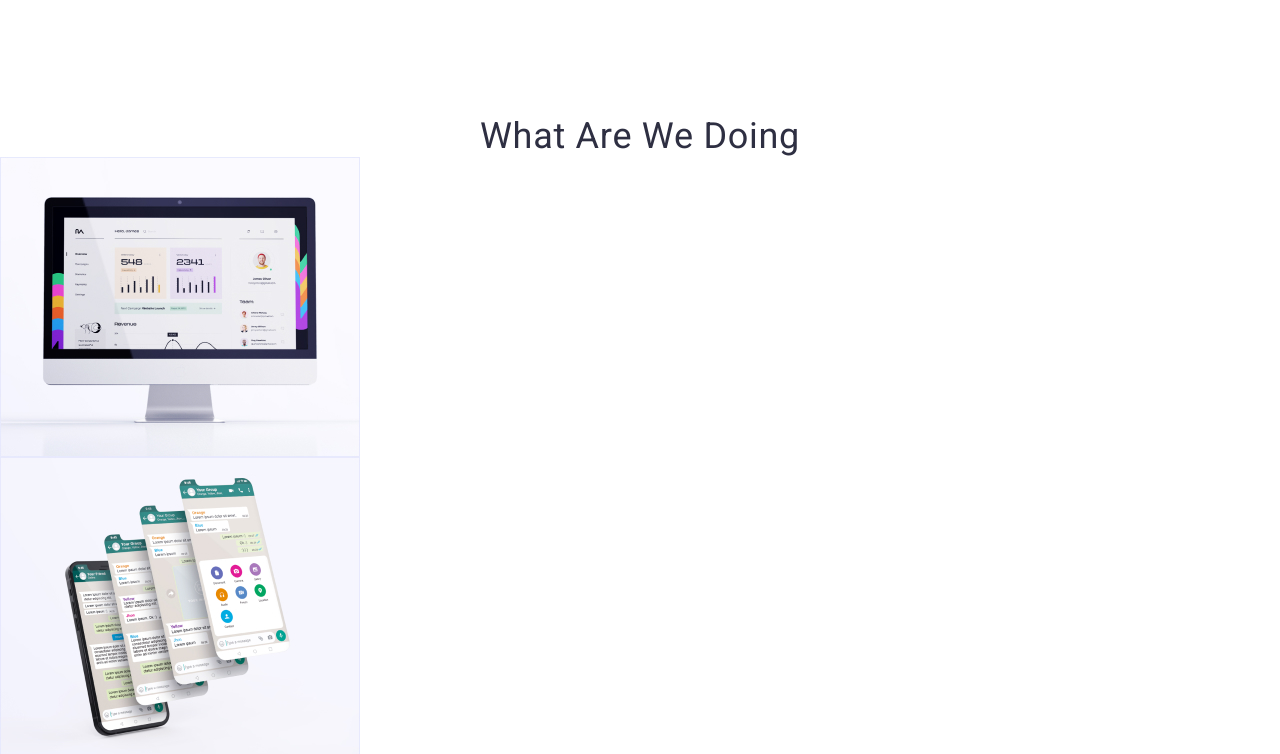
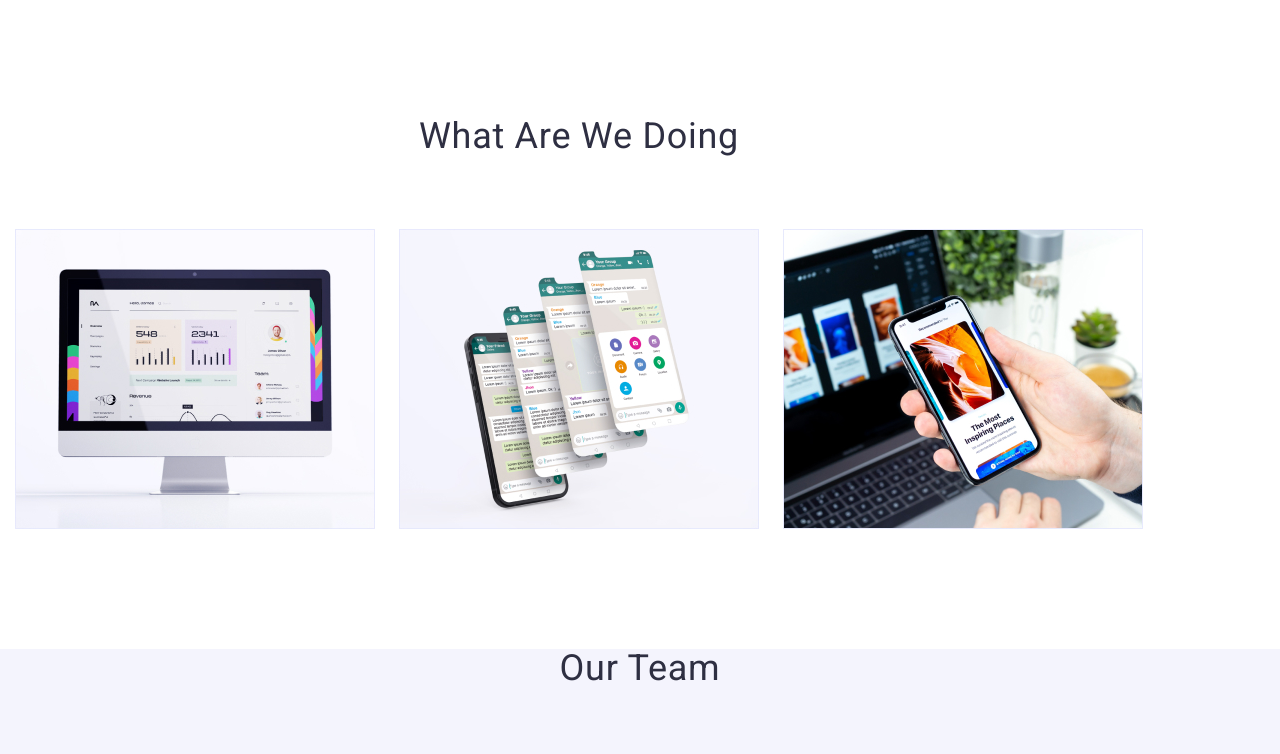
Before and after one commit to Xenomine09/goit-markup-hw-03, a plain HTML site: page index.html in a window 1280 px wide. Shown: the part 876-1630 px from the top of the page. Drawn offline with nearby package versions, Linux system fonts and the light colour scheme.

Commit message:
studio section 3 changes

```diff
--- a/css/styles.css
+++ b/css/styles.css
@@ -72,6 +72,10 @@ body {
   list-style: none;
 }
 
+.our-duty {
+  padding-bottom: 120px;
+}
+
 h1,
 h2,
 h3,
@@ -99,7 +103,7 @@ li {
   flex-basis: calc((100% - 72px) / 4);
 }
 
-.features-description {
+.list-description {
   display: flex;
   gap: 24px;
 }
@@ -107,6 +111,10 @@ li {
 .header-list {
   display: flex;
   gap: 40px;
+}
+
+.duty-list {
+  width: calc((100%-48px) / 3);
 }
 
 .image {
@@ -242,6 +250,7 @@ li {
   letter-spacing: 0.02em;
   text-transform: capitalize;
   color: #2e2f42;
+  margin-bottom: 72px;
 }
 
 .our-team {
--- a/index.html
+++ b/index.html
@@ -59,6 +59,7 @@
     </header>
     <!-- main -->
     <main>
+      <!-- hero -->
       <section class="hero-section">
         <div class="container">
           <h1 class="main-title">Effective Solutions for Your Business</h1>
@@ -67,10 +68,11 @@
           </button>
         </div>
       </section>
+      <!-- our goals -->
       <section class="our-goals">
         <div class="container">
           <h2 class="hidden">Our features</h2>
-          <ul class="features-description list">
+          <ul class="list-description list">
             <li class="features-list">
               <h3 class="second-subtitle main-sub">Strategy</h3>
               <p class="description">
@@ -102,10 +104,12 @@
           </ul>
         </div>
       </section>
-      <section>
+      <!-- our duty -->
+      <section class="our-duty">
+        <div class="container">
           <h2 class="subtitle">What are we doing</h2>
-        <ul class="list">
-          <li>
+          <ul class="list-description list">
+            <li class="duty-list">
               <img
                 class="image"
                 src="./images/services-1.jpg"
@@ -114,7 +118,7 @@
                 width="360"
               />
             </li>
-          <li>
+            <li class="duty-list">
               <img
                 class="image"
                 src="./images/services-2.jpg"
@@ -123,7 +127,7 @@
                 width="360"
               />
             </li>
-          <li>
+            <li class="duty-list">
               <img
                 class="image"
                 src="./images/services-3.jpg"
@@ -133,6 +137,7 @@
               />
             </li>
           </ul>
+        </div>
       </section>
       <section class="our-team">
         <h2 class="subtitle">Our Team</h2>
```
Lines whose indentation alone changed are shown as unchanged.
